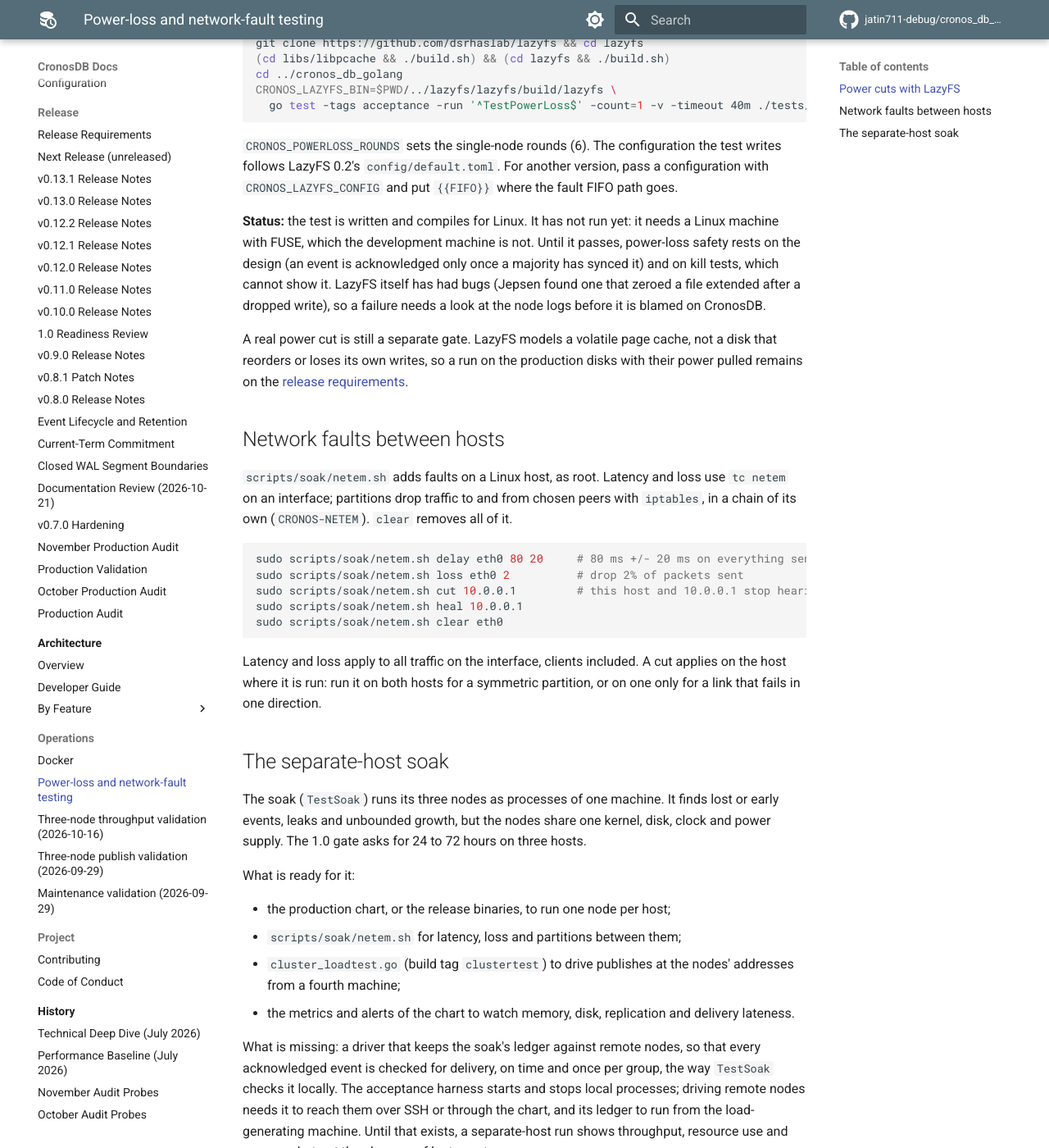
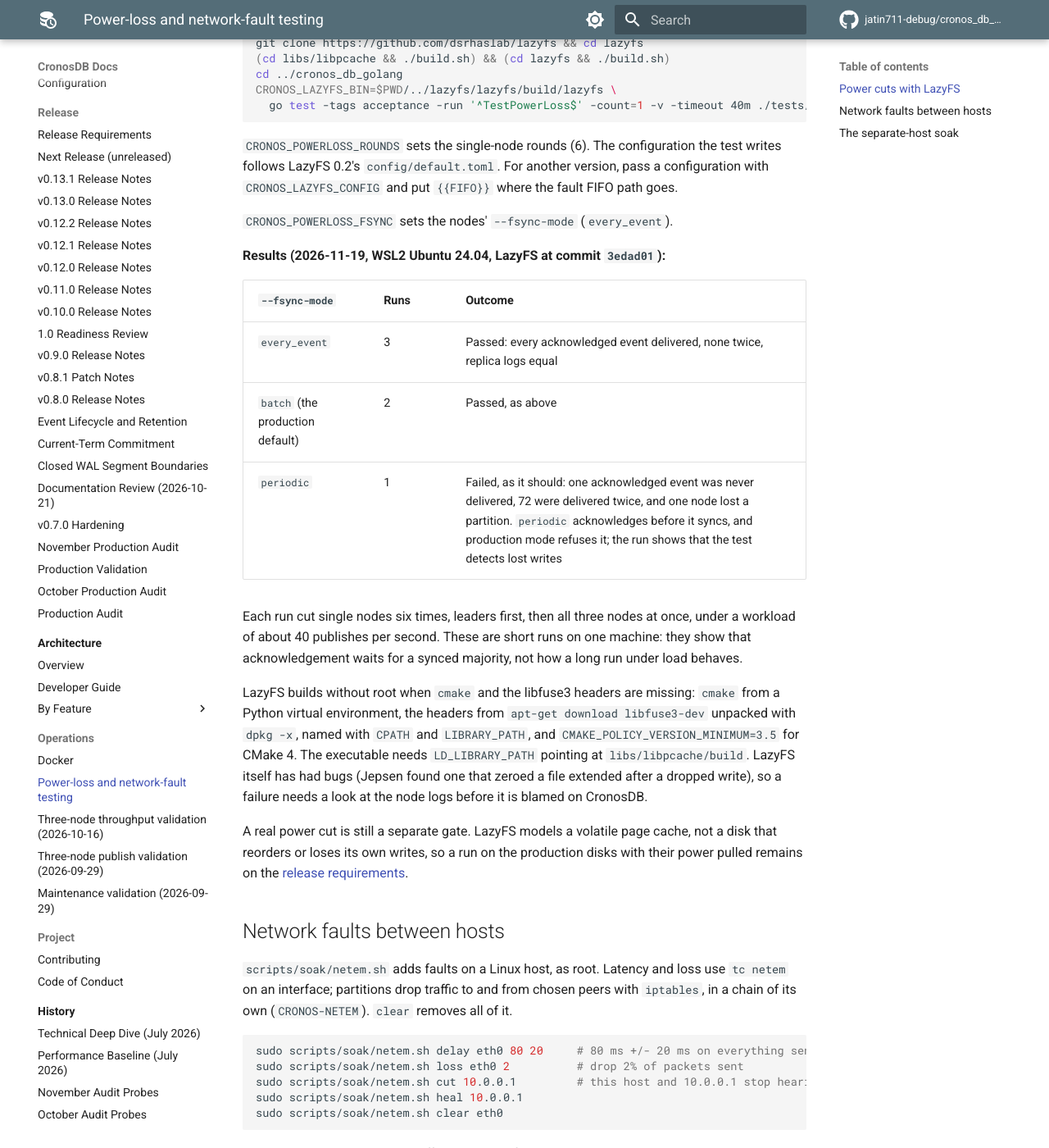
Before and after one commit to jatin711-debug/cronos_db_golang, an MkDocs documentation site: the page built from docs/FAULT_TESTING.md, in a window 1280 px wide and 1400 px high, scrolled down 670 px. Shown: the whole window at 82% size. Built offline with MkDocs 1.6.1 and Material for MkDocs 9.7.7, drawn with Linux system fonts in a browser that asks for light colours; comment, search, counter and statistics services are not loaded.

Commit message:
test(faults): run TestPowerLoss in WSL and record its results
TestPowerLoss takes the nodes' --fsync-mode from CRONOS_POWERLOSS_FSYNC
(every_event by default). Run in WSL2 with a LazyFS build: every_event
passed 3 runs and batch, the production default, 2 runs, with every
acknowledged event delivered once and equal replica logs. periodic,
which acknowledges before it syncs, failed as it should (one acknowledged
event lost, one node without a partition), which shows that the test
detects lost writes. docs/FAULT_TESTING.md has the results and how to
build LazyFS without root.

Co-Authored-By: Claude Opus 5.5 <noreply@anthropic.com>

```diff
--- a/docs/FAULT_TESTING.md
+++ b/docs/FAULT_TESTING.md
@@ -39,10 +39,26 @@ the test writes follows LazyFS 0.2's `config/default.toml`. For another
 version, pass a configuration with `CRONOS_LAZYFS_CONFIG` and put `{{FIFO}}`
 where the fault FIFO path goes.
 
-**Status:** the test is written and compiles for Linux. It has not run yet: it
-needs a Linux machine with FUSE, which the development machine is not. Until
-it passes, power-loss safety rests on the design (an event is acknowledged
-only once a majority has synced it) and on kill tests, which cannot show it.
+`CRONOS_POWERLOSS_FSYNC` sets the nodes' `--fsync-mode` (`every_event`).
+
+**Results (2026-11-19, WSL2 Ubuntu 24.04, LazyFS at commit `3edad01`):**
+
+| `--fsync-mode` | Runs | Outcome |
+|---|---|---|
+| `every_event` | 3 | Passed: every acknowledged event delivered, none twice, replica logs equal |
+| `batch` (the production default) | 2 | Passed, as above |
+| `periodic` | 1 | Failed, as it should: one acknowledged event was never delivered, 72 were delivered twice, and one node lost a partition. `periodic` acknowledges before it syncs, and production mode refuses it; the run shows that the test detects lost writes |
+
+Each run cut single nodes six times, leaders first, then all three nodes at
+once, under a workload of about 40 publishes per second. These are short runs
+on one machine: they show that acknowledgement waits for a synced majority,
+not how a long run under load behaves.
+
+LazyFS builds without root when `cmake` and the libfuse3 headers are missing:
+`cmake` from a Python virtual environment, the headers from
+`apt-get download libfuse3-dev` unpacked with `dpkg -x`, named with `CPATH`
+and `LIBRARY_PATH`, and `CMAKE_POLICY_VERSION_MINIMUM=3.5` for CMake 4. The
+executable needs `LD_LIBRARY_PATH` pointing at `libs/libpcache/build`.
 LazyFS itself has had bugs (Jepsen found one that zeroed a file extended
 after a dropped write), so a failure needs a look at the node logs before it
 is blamed on CronosDB.
```
Also changed, not shown: 1 other file.
